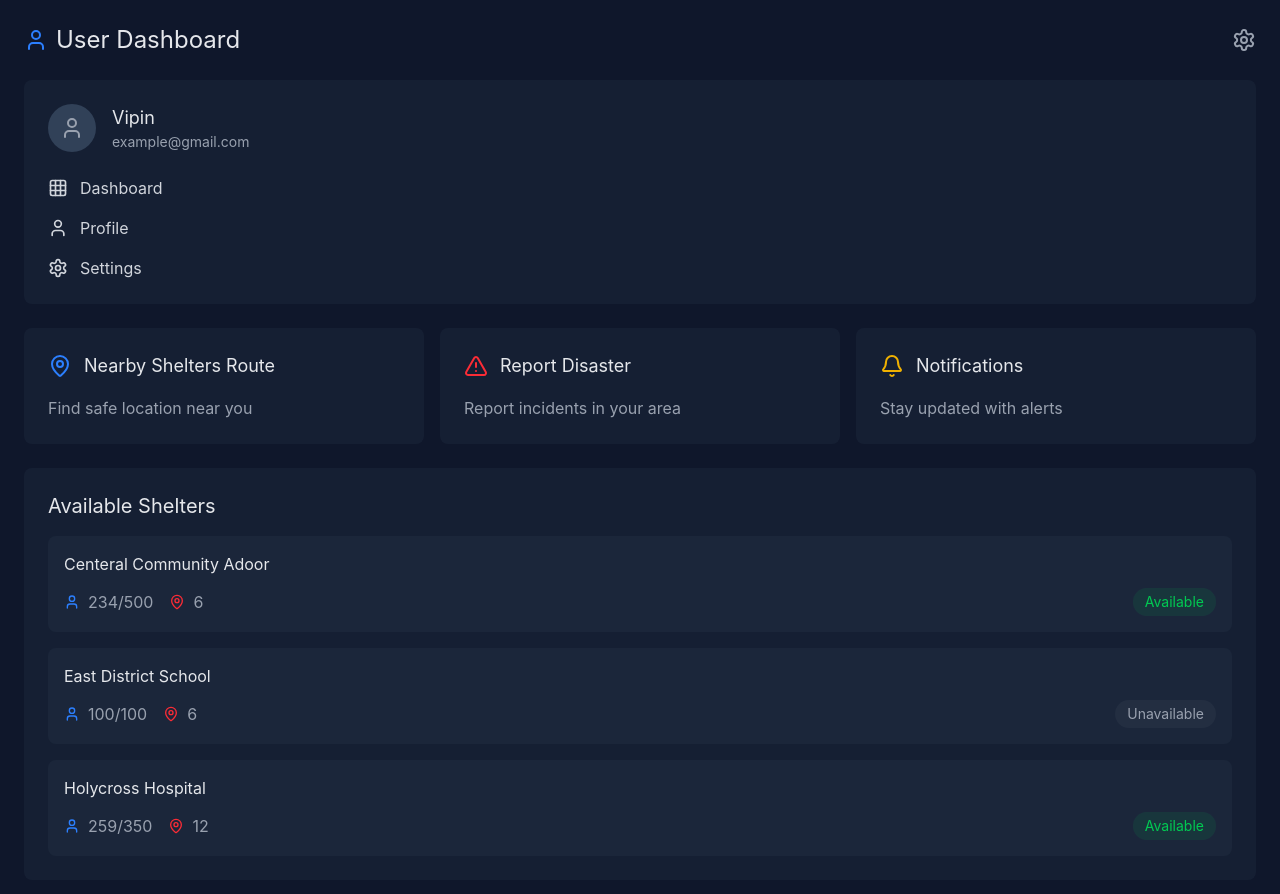
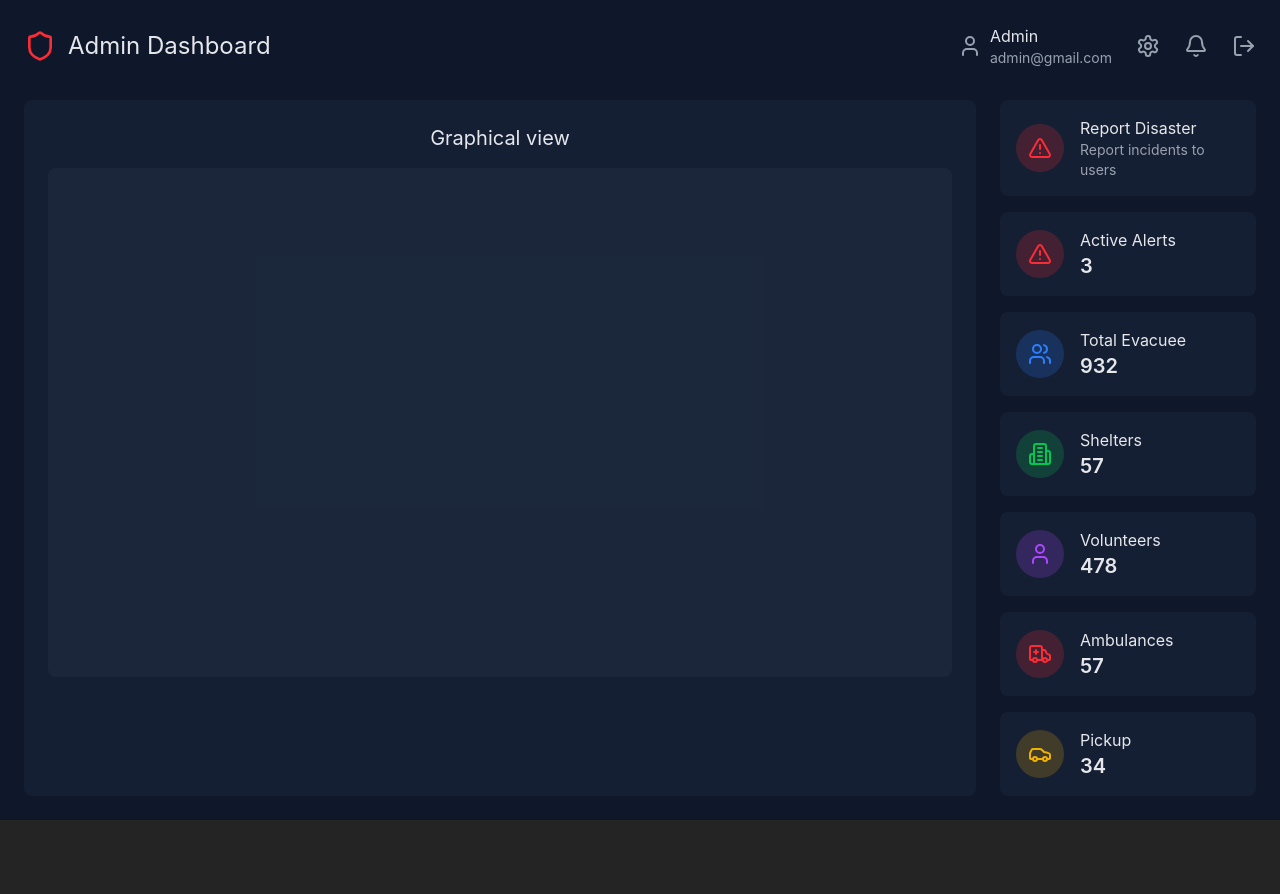
Before and after one commit to Ashwin-Wilson/Dynamic-Disaster-Response-Frontend, a React (Vite) app: page / in a window 1280 px wide. Shown: the top 894 px of the page. After the commit the page ends 820 px from the top, so only its background shows below. Built offline with nearby package versions, Linux system fonts and the light colour scheme.

Commit message:
Added Admin Page

```diff
--- a/src/App.jsx
+++ b/src/App.jsx
@@ -4,13 +4,14 @@ import reactLogo from "./assets/react.svg";
 import viteLogo from "/vite.svg";
 import "./App.css";
 import UserPage from "./Pages/UserPage";
+import AdminPage from "./Pages/AdminPage";
 
 function App() {
   const [count, setCount] = useState(0);
 
   return (
     <div>
-      <UserPage />
+      <AdminPage />
     </div>
   );
 }
--- /dev/null
+++ b/src/Pages/AdminPage.jsx
@@ -0,0 +1,131 @@
+import React from "react";
+import {
+  Shield,
+  Settings,
+  Bell,
+  LogOut,
+  AlertTriangle,
+  Users,
+  Building2,
+  Ambulance,
+  Car,
+  User,
+} from "lucide-react";
+
+const AdminPage = () => {
+  const stats = [
+    {
+      title: "Report Disaster",
+      value: "",
+      description: "Report incidents to users",
+      icon: AlertTriangle,
+      iconBg: "bg-red-500/20",
+      iconColor: "text-red-500",
+    },
+    {
+      title: "Active Alerts",
+      value: "3",
+      icon: AlertTriangle,
+      iconBg: "bg-red-500/20",
+      iconColor: "text-red-500",
+    },
+    {
+      title: "Total Evacuee",
+      value: "932",
+      icon: Users,
+      iconBg: "bg-blue-500/20",
+      iconColor: "text-blue-500",
+    },
+    {
+      title: "Shelters",
+      value: "57",
+      icon: Building2,
+      iconBg: "bg-green-500/20",
+      iconColor: "text-green-500",
+    },
+    {
+      title: "Volunteers",
+      value: "478",
+      icon: User,
+      iconBg: "bg-purple-500/20",
+      iconColor: "text-purple-500",
+    },
+    {
+      title: "Ambulances",
+      value: "57",
+      icon: Ambulance,
+      iconBg: "bg-red-500/20",
+      iconColor: "text-red-500",
+    },
+    {
+      title: "Pickup",
+      value: "34",
+      icon: Car,
+      iconBg: "bg-yellow-500/20",
+      iconColor: "text-yellow-500",
+    },
+  ];
+
+  return (
+    <div className="min-h-screen bg-slate-900 p-6">
+      {/* Header */}
+      <div className="flex items-center justify-between mb-8">
+        <div className="flex items-center space-x-3">
+          <Shield className="w-8 h-8 text-red-500" />
+          <h1 className="text-2xl text-gray-200">Admin Dashboard</h1>
+        </div>
+
+        <div className="flex items-center space-x-6">
+          <div className="flex items-center space-x-2">
+            <User className="w-6 h-6 text-gray-400" />
+            <div>
+              <p className="text-gray-200">Admin</p>
+              <p className="text-sm text-gray-400">admin@gmail.com</p>
+            </div>
+          </div>
+          <Settings className="w-6 h-6 text-gray-400 cursor-pointer" />
+          <Bell className="w-6 h-6 text-gray-400 cursor-pointer" />
+          <LogOut className="w-6 h-6 text-gray-400 cursor-pointer" />
+        </div>
+      </div>
+
+      <div className="flex gap-6">
+        {/* Main Content Area */}
+        <div className="flex-1 bg-slate-800/50 rounded-lg p-6">
+          <h2 className="text-xl text-gray-200 text-center mb-4">
+            Graphical view
+          </h2>
+          <div className="aspect-video bg-slate-800/80 rounded-lg">
+            {/* Placeholder for graphs/charts */}
+          </div>
+        </div>
+
+        {/* Stats Sidebar */}
+        <div className="w-64 space-y-4">
+          {stats.map((stat, index) => (
+            <div
+              key={index}
+              className="bg-slate-800/50 rounded-lg p-4 flex items-center space-x-4"
+            >
+              <div className={`p-3 rounded-full ${stat.iconBg}`}>
+                <stat.icon className={`w-6 h-6 ${stat.iconColor}`} />
+              </div>
+              <div>
+                <h3 className="text-gray-200">{stat.title}</h3>
+                {stat.description ? (
+                  <p className="text-sm text-gray-400">{stat.description}</p>
+                ) : (
+                  <p className="text-xl font-semibold text-gray-200">
+                    {stat.value}
+                  </p>
+                )}
+              </div>
+            </div>
+          ))}
+        </div>
+      </div>
+    </div>
+  );
+};
+
+export default AdminPage;
```
